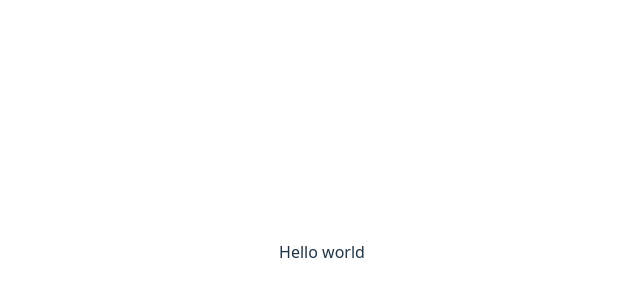
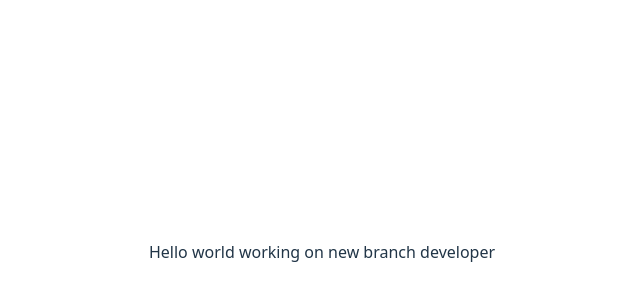
Before and after one commit to academy-react-winter1403/Code_Factory, a React (Vite) app: page / in a window 1280 px wide. Shown: the part 148-448 px from the top of the page, without its empty margins (318-958 px from the left). Built offline with nearby package versions, Linux system fonts and the light colour scheme.

Commit message:
start project

```diff
--- a/src/App.jsx
+++ b/src/App.jsx
@@ -8,7 +8,9 @@ function App() {
 
   return (
     <>
-<div>Hello world </div>
+      <div>Hello world
+        working on new branch developer
+</div>
     </>
   )
 }
```
